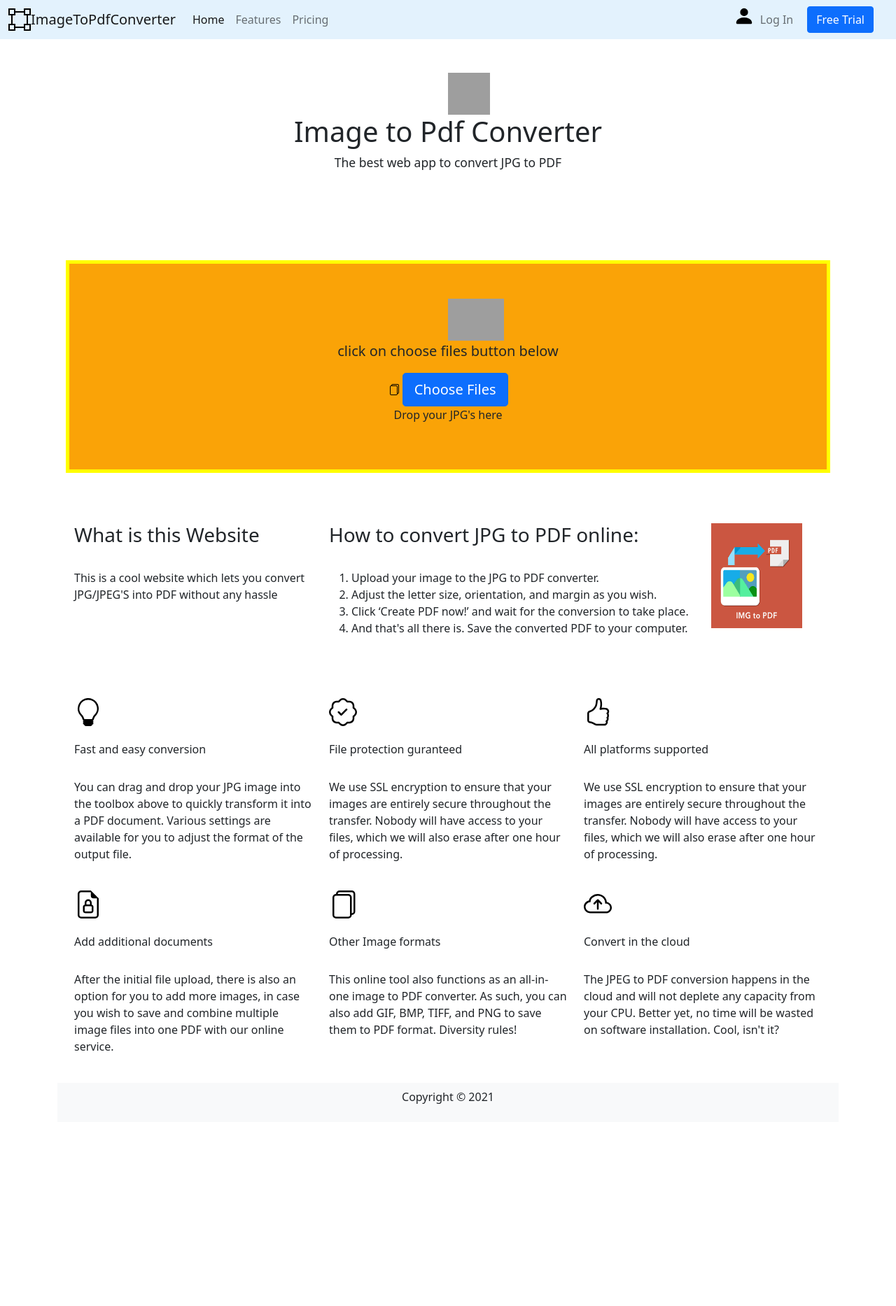
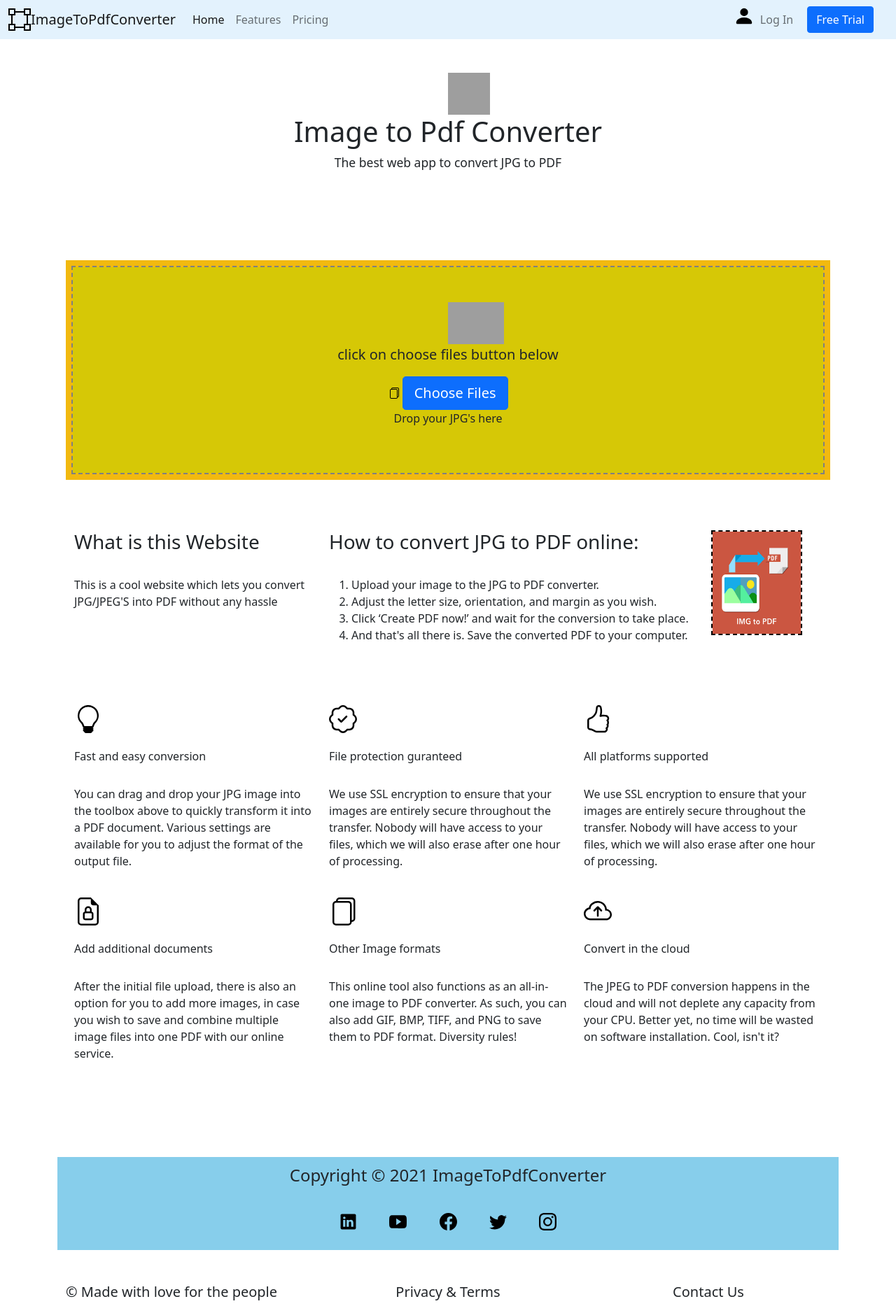
Before and after one commit to akhilesh-06/jekyll_website, a Jekyll site: the page built from index.html, in a window 1280 px wide. Shown: the whole page at 70% size. Built offline with Jekyll 4.4.1, drawn with Linux system fonts in a browser that asks for light colours; nearby versions of some CDN libraries; before the commit the page ends 1604 px from its top, so only the background shows below that; grey boxes are pictures that could not be loaded.

Commit message:
New changes to footer file

```diff
--- a/_includes/footer.html
+++ b/_includes/footer.html
@@ -5,12 +5,39 @@
     <title></title>
   </head>
   <body>
-    <footer class="py-2 bg-light">
+    <footer class="py-2"  style="background-color: skyblue">
       <div class="container">
-        <p class="sm-0 text-center text-dark">Copyright &copy; {{ site.time | date: '%Y' }}</p>
+        <p class="sm-0 text-center text-dark">Copyright &copy; {{ site.time | date: '%Y' }} ImageToPdfConverter</p>
       </div>
+      <img src="/assests/img/logo-linkedin.svg" width="30" height="30" alt="" class="social-icon">
+      <a href="#"></a>
+
+      <img src="/assests/img/logo-youtube.svg" width="30" height="30" alt="" class="social-icon">
+      <a href="#"></a>
+
+      <img src="/assests/img/facebook.svg" width="30" height="30" alt="" class="social-icon">
+      <a href="#"></a>
+
+      <img src="/assests/img/twitter.svg" width="30" height="30" alt="" class="social-icon">
+      <a href="#"></a>
+
+      <img src="/assests/img/instagram.svg" width="30" height="30" alt="" class="social-icon">
       <a href="#"></a>
     </footer>
+    <br>
+    <br>
+    <div class="container">
+      <div class="row g4">
+        <div class="col-4">
+          <h5 id="love-for-website">&copy; Made with love for the people</h5>
+        </div>
+        <div class="col-4">
+          <h5 id="privacy-and-terms">Privacy & Terms</h5>
+        </div>
+        <div  class="col-4">
+          <h5 id="contact-us">Contact Us</h5>
+        </div>
+      </div>
 
   </body>
 </html>
--- a/css/style.scss
+++ b/css/style.scss
@@ -5,11 +5,13 @@
 @import "bootstrap/bootstrap";
 
 .jumbotron{
-  background-color: #faa307;
-  border-width: thin;
+  background-color: #d6c806;
+  outline: 2px dashed gray;
+  outline-offset: -10px;
   padding-top: 50px;
   padding-bottom: 50px;
-  border: 5px solid yellow;
+  border: 10px solid #f2b90f;
+
 }
 #display{
   text-align: center;
@@ -32,3 +34,25 @@
 #Jumbotron-p-3{
   text-align: center;
 }
+footer {
+ font-size: 1.5em;
+ text-align: center;
+ padding-top: 50px;
+ color: #ccc;
+ clear: both;
+}
+
+.social-icon {
+ width: 25px;
+ height: 25px;
+ margin: 20px;
+}
+#img-to-pdf{
+border: 2px dashed black;
+}
+#privacy-and-terms{
+  text-align: center;
+}
+#contact-us{
+  text-align: center;
+}
--- a/index.html
+++ b/index.html
@@ -36,7 +36,7 @@ title: ImageToPdfConverter
       </ol>
     </div>
     <div class="col-2">
-      <img src="/assests/img/img-to-pdf.png" width="130" height="150" alt="">
+      <img src="/assests/img/img-to-pdf.png" width="130" height="150" alt="" id="img-to-pdf">
     </div>
   </div>
 </div>
@@ -108,3 +108,7 @@ title: ImageToPdfConverter
   </div>
 </div>
 <br>
+<br>
+<br>
+<br>
+<br>
```
Also changed, not shown: assests/img/facebook.svg (added), assests/img/instagram.svg (added), assests/img/logo-linkedin.svg (added), assests/img/logo-youtube.svg (added), assests/img/twitter.svg (added), 9 other files.
